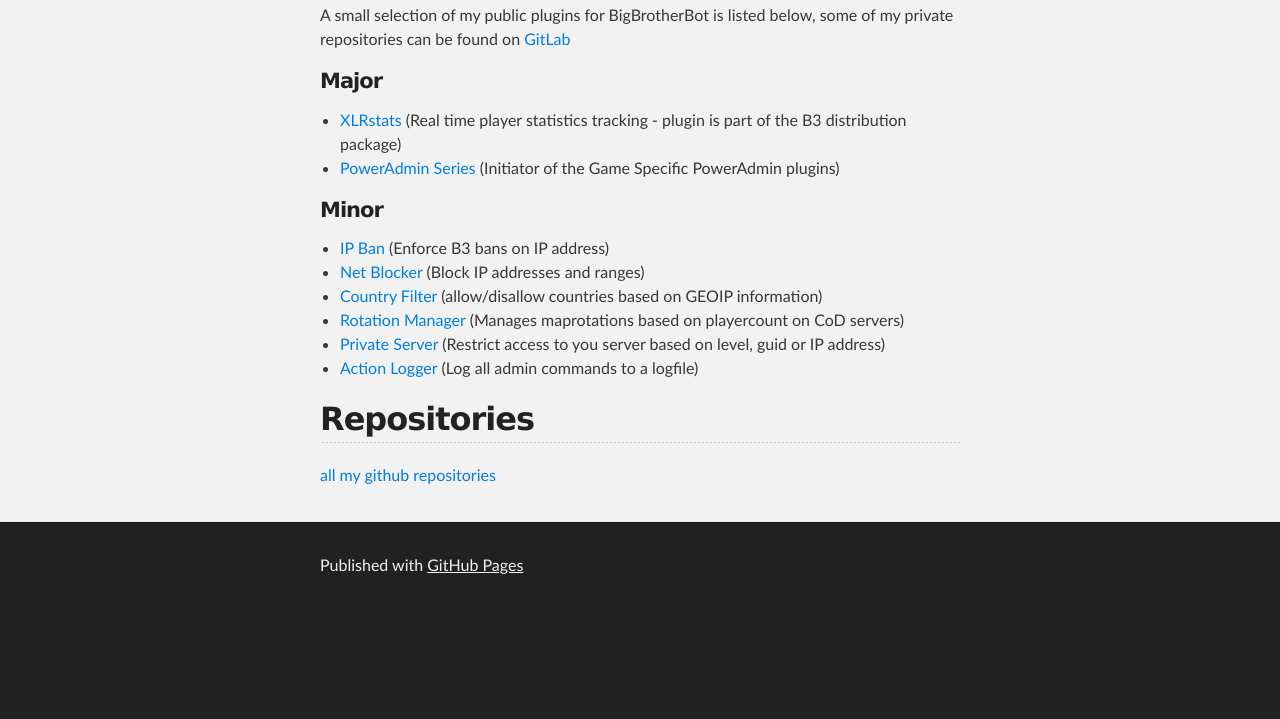
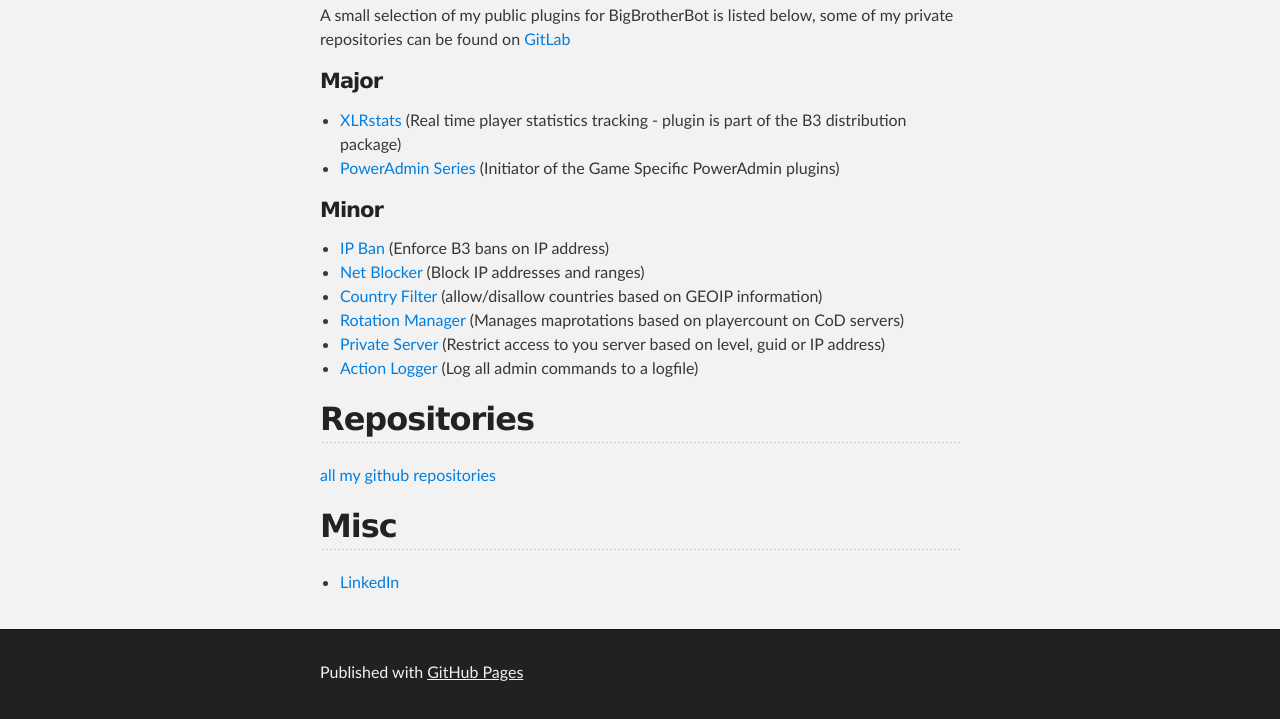
Before and after one commit to markweirath/markweirath.github.io, a plain HTML site: page index.html in a window 1280 px wide. Shown: the part 548-1267 px from the top of the page. Before the commit the page ends 1160 px from the top, so only its background shows below. Drawn offline with Linux system fonts and the light colour scheme.

```diff
--- a/index.html
+++ b/index.html
@@ -78,6 +78,13 @@
 <a id="repositories" class="anchor" href="#repositories" aria-hidden="true"><span class="octicon octicon-link"></span></a>Repositories</h2>
 
 <p><a href="https://github.com/markweirath?tab=repositories">all my github repositories</a></p>
+
+<h2>
+<a id="misc" class="anchor" href="#misc" aria-hidden="true"><span class="octicon octicon-link"></span></a>Misc</h2>
+
+<ul>
+<li><a href="nl.linkedin.com/pub/mark-weirath/7a/a62/1a9/">LinkedIn</a></li>
+</ul>
       </section>
     </div>
 
```
Also changed, not shown: params.json (+1 -1 lines).
